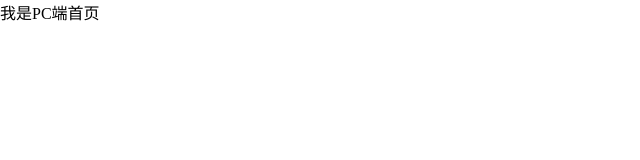
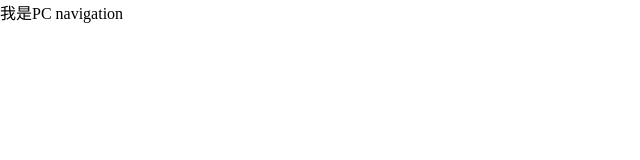
Before and after one commit to xlk1995/base-react, a React (Vite) app: page / in a window 1280 px wide. Shown: the top 160 px of the page, without its empty margins (0-640 px from the left). Built offline with nearby package versions, Linux system fonts and the light colour scheme.

Commit message:
feat: 添加navigation

```diff
--- a/package.json
+++ b/package.json
@@ -12,6 +12,7 @@
   },
   "dependencies": {
     "ahooks": "^3.7.10",
+    "axios": "^1.6.8",
     "deepmerge": "^4.3.1",
     "react": "^18.2.0",
     "react-dom": "^18.2.0",
@@ -43,6 +44,7 @@
     "postcss-nested": "^6.0.1",
     "postcss-nesting": "^12.1.0",
     "prettier": "^3.2.5",
+    "sass": "^1.72.0",
     "stylelint": "^16.3.1",
     "stylelint-config-css-modules": "^4.4.0",
     "stylelint-config-recess-order": "^5.0.0",
--- a/src/router/modules/pc-routes.tsx
+++ b/src/router/modules/pc-routes.tsx
@@ -1,11 +1,11 @@
 import type { RouteObject } from 'react-router-dom'
 
-import Home from '@/views/home'
+import Main from '@/views/main'
 
 const routes: RouteObject[] = [
   {
     path: '/',
-    element: <Home />
+    element: <Main />
   }
 ]
 
--- /dev/null
+++ b/src/views/main/components/navigation/index.tsx
@@ -0,0 +1,15 @@
+import { IsMobileTerminal } from '@/utils/flexible'
+
+import MobileNavigation from './mobile'
+import PcNavigation from './pc'
+
+const Navigation = () => {
+  const isMobile = IsMobileTerminal()
+  return (
+    <>
+      {isMobile ? <MobileNavigation /> : <PcNavigation />}
+    </>
+  )
+}
+
+export default Navigation
--- /dev/null
+++ b/src/views/main/components/navigation/mobile/index.tsx
@@ -0,0 +1,5 @@
+const MobileNavigation = () => {
+  return <div>我是移动端下的navigation</div>
+}
+
+export default MobileNavigation
--- /dev/null
+++ b/src/views/main/components/navigation/pc/index.tsx
@@ -0,0 +1,5 @@
+const PcNavigation = () => {
+  return <div>我是PC navigation</div>
+}
+
+export default PcNavigation
--- a/src/views/main/index.tsx
+++ b/src/views/main/index.tsx
@@ -1,5 +1,11 @@
+import Navigation from './components/navigation'
+
 const Main = () => {
-  return <div>我是移动端首页</div>
+  return (
+    <div>
+      <Navigation />
+    </div>
+  )
 }
 
 export default Main
```
Also changed, not shown: 1 other file (tests, documents, lock files or other folders).
